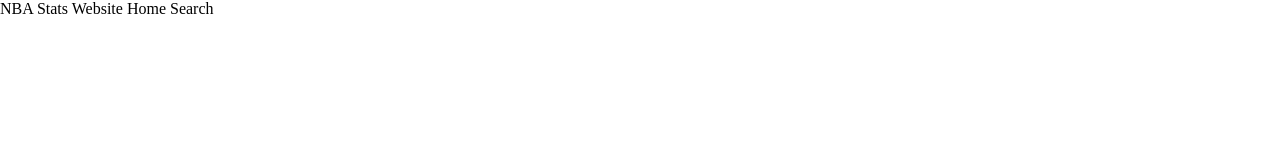
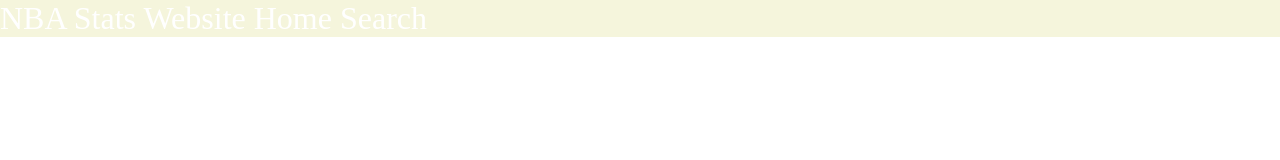
Before and after one commit to Brandoneleonora/sports-project-phase1, a plain HTML site: page index.html in a window 1280 px wide. Drawn offline with Linux system fonts and the light colour scheme; no server answers.

Commit message:
navbar down

```diff
--- a/index.html
+++ b/index.html
@@ -7,7 +7,7 @@
     <title>NBA Website</title>
 </head>
 <body>
-    <div class="NavBar">
+    <div class="navBar">
         <a>NBA Stats Website</a>
         <a>Home</a>
         <a>Search</a>
--- a/styles.css
+++ b/styles.css
@@ -1,3 +1,11 @@
 body  {
     margin: 0;
 }
+
+.navBar {
+    width: 100%;
+    background-color:beige;
+    font-size: 2rem;
+    color: white;
+    justify-content: center;
+}
```
